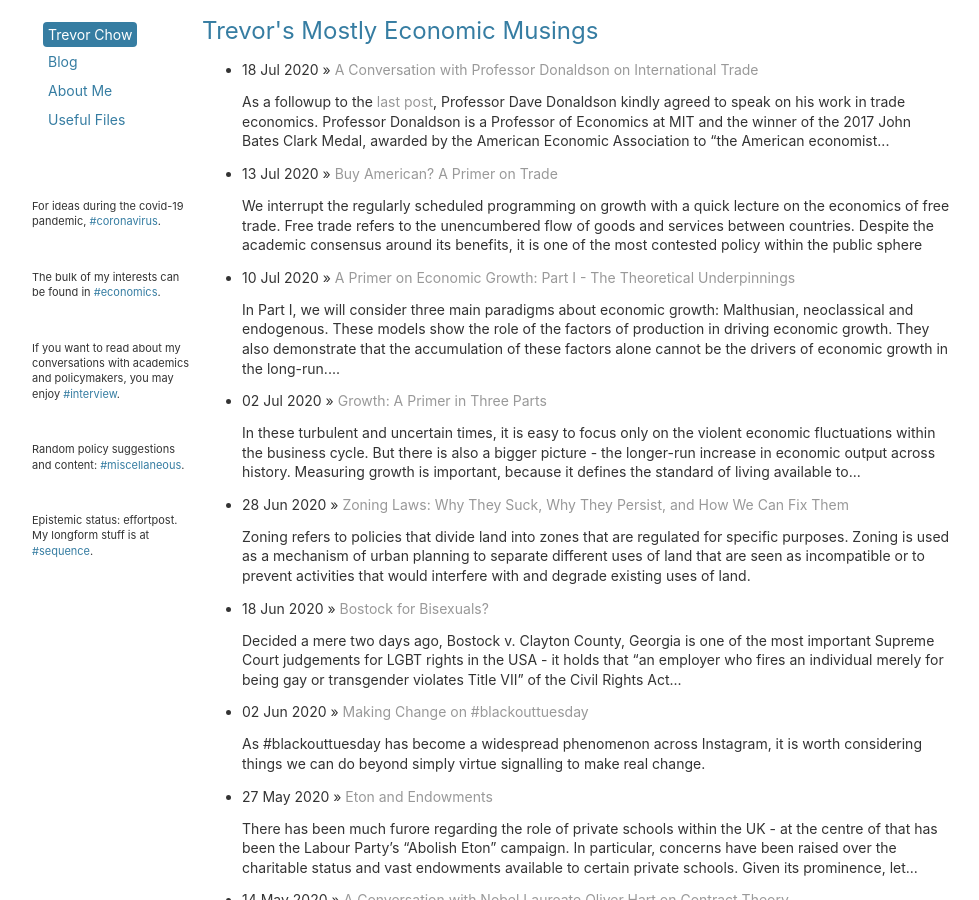
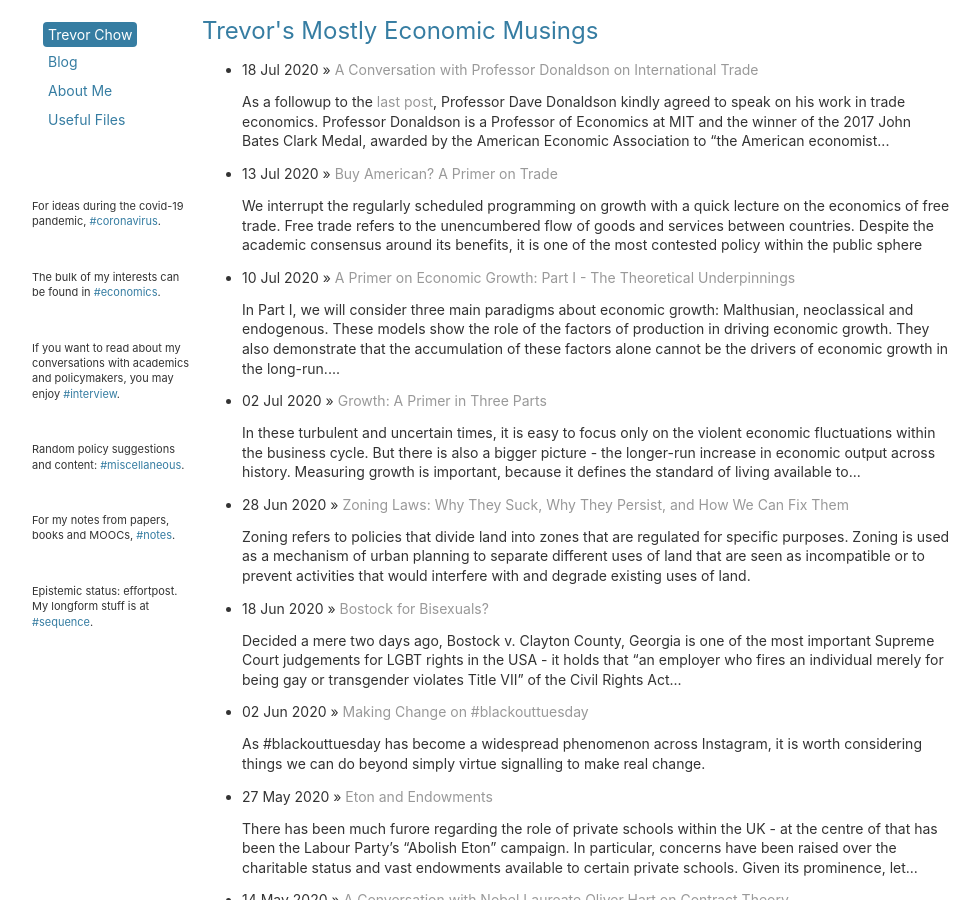
Before and after one commit to tmychow/tmychow.github.io, a Jekyll site: the page built from index.html, in a window 1280 px wide and 900 px high. Shown: the whole window, without its empty margins (28-1007 px from the left). Built offline with Jekyll 4.4.1, drawn with Linux system fonts in a browser that asks for light colours.

Commit message:
Update default.html

```diff
--- a/_layouts/default.html
+++ b/_layouts/default.html
@@ -32,6 +32,8 @@
 				<br>
 				<p> Random policy suggestions and content: <a href="/tag/miscellaneous" style="color: #367da2; font-size:11px">#miscellaneous</a>. </p>
 				<br>
+				<p>For my notes from papers, books and MOOCs, <a href="/tag/notes" style="color: #367da2; font-size:11px">#notes</a>. </p>
+				<br>
 				<p> Epistemic status: effortpost. My longform stuff is at <a href="/tag/sequence" style="color: #367da2; font-size:11px">#sequence</a>. </p>
 			</div>
 			<div class="container">
```
